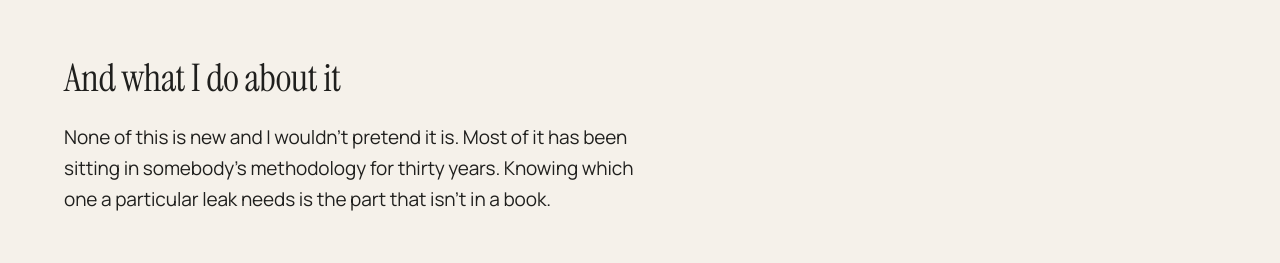
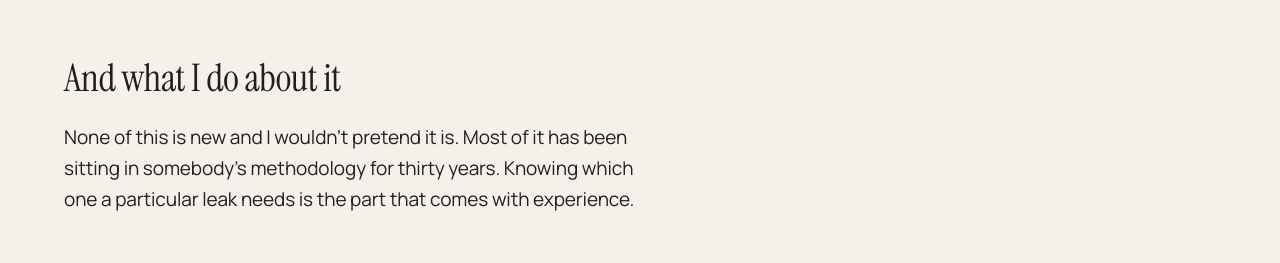
Before and after one commit to darrenbrett-lang/dabhands.delivery, a Next.js app: page /signal-to-noise in a window 1280 px wide. Shown: the part 3760-4023 px from the top of the page. Built offline with nearby package versions, Linux system fonts and the light colour scheme.

Commit message:
Disclaimer: the part that comes with experience
Co-Authored-By: Claude Fable 5 <noreply@anthropic.com>

```diff
--- a/pages/signal-to-noise.tsx
+++ b/pages/signal-to-noise.tsx
@@ -434,8 +434,8 @@ export default function SafePassage() {
                   Never cut or soften it. */}
               <p className="mt-6 text-[17px] md:text-[19px] leading-[1.65] text-ink max-w-[52ch]">
                 None of this is new and I wouldn’t pretend it is. Most of it has been sitting in somebody’s
-                methodology for thirty years. Knowing which one a particular leak needs is the part that isn’t in a
-                book.
+                methodology for thirty years. Knowing which one a particular leak needs is the part that comes with
+                experience.
               </p>
             </FadeUp>
             {/* Four moves as four squares: solid soft-grey cards, a large
```
